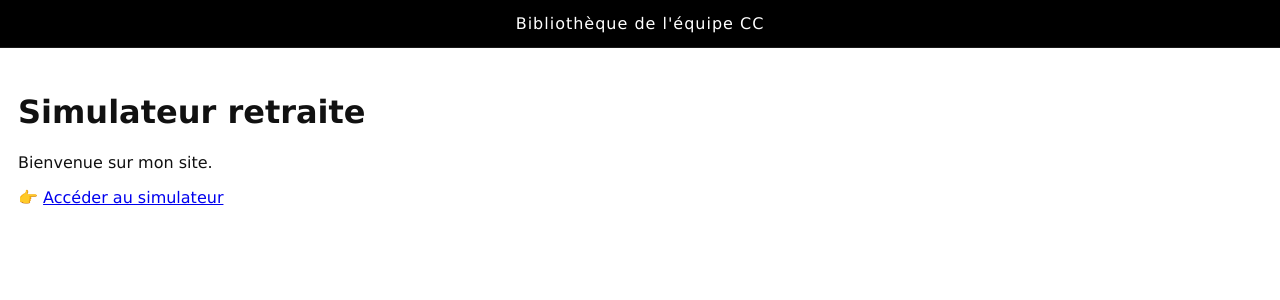
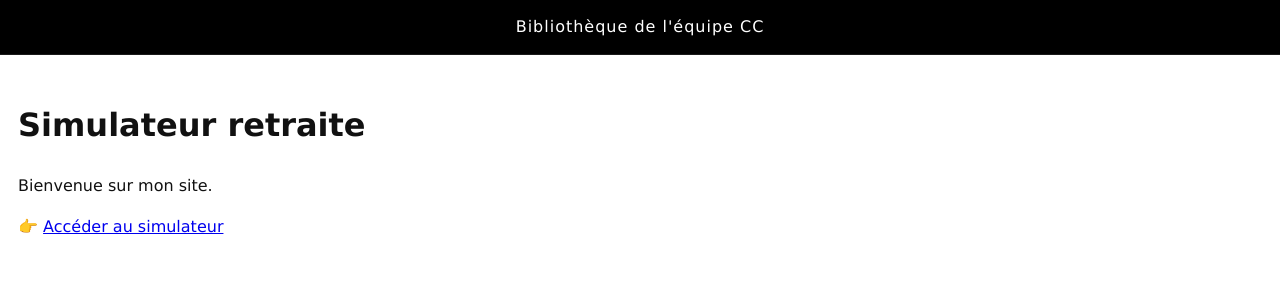
Before and after one commit to Romain-Borie/bibliotheque_CC.com, a Jekyll site: the page built from index.md, in a window 1280 px wide. Shown: the top 300 px of the page. Built offline with Jekyll 4.4.1, drawn with Linux system fonts in a browser that asks for light colours.

Commit message:
Update default.html

```diff
--- a/_layouts/default.html
+++ b/_layouts/default.html
@@ -42,7 +42,7 @@
         color: #111;
         font-family: Verdana;
         font-size: 12.0pt;     /* ✅ TAILLE DU TEXTE DU SITE */
-        ine-height: 1.6;   /* ✅ CONFORT DE LECTURE */
+        line-height: 1.6;   /* ✅ CONFORT DE LECTURE */
       }
 
       main.content {
```
